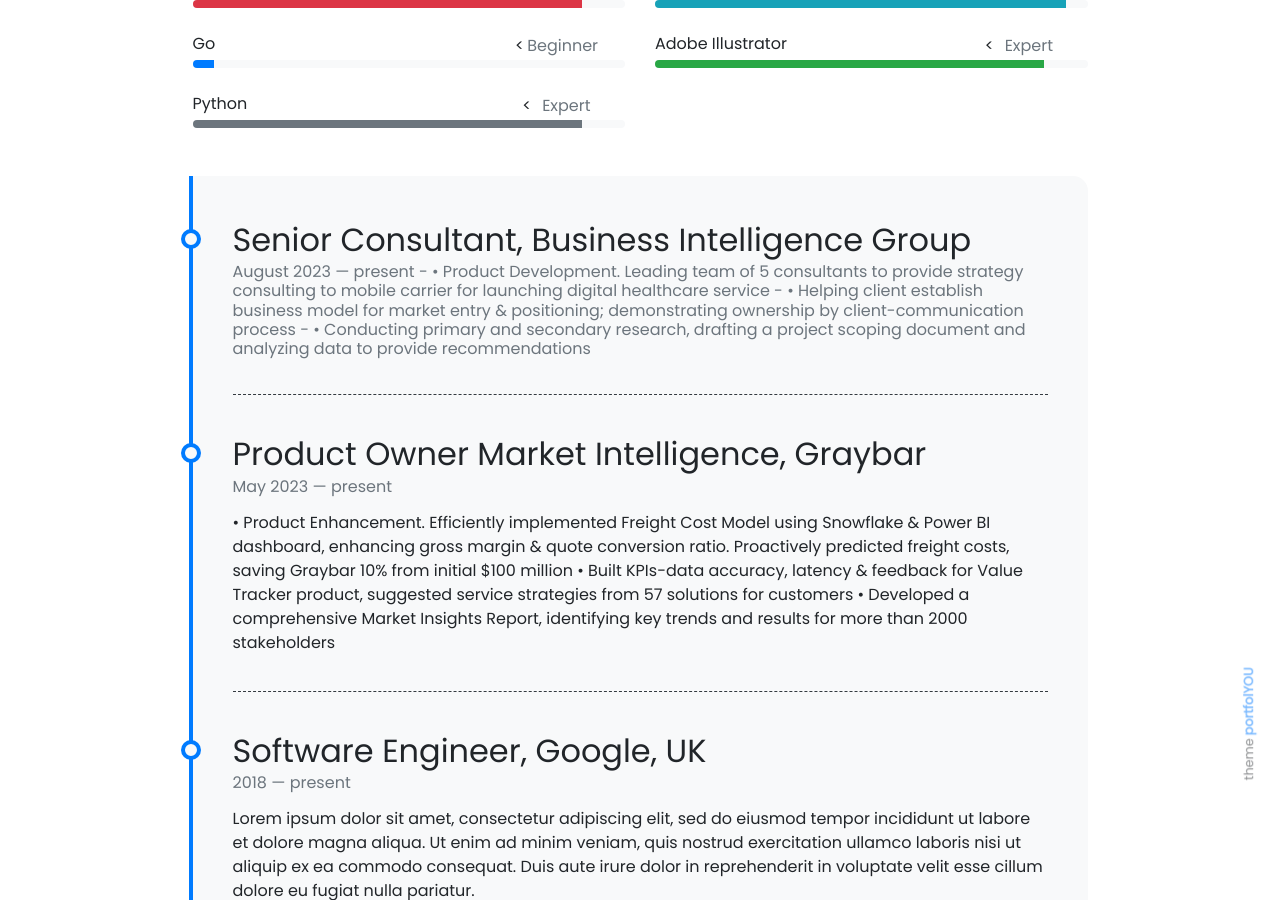
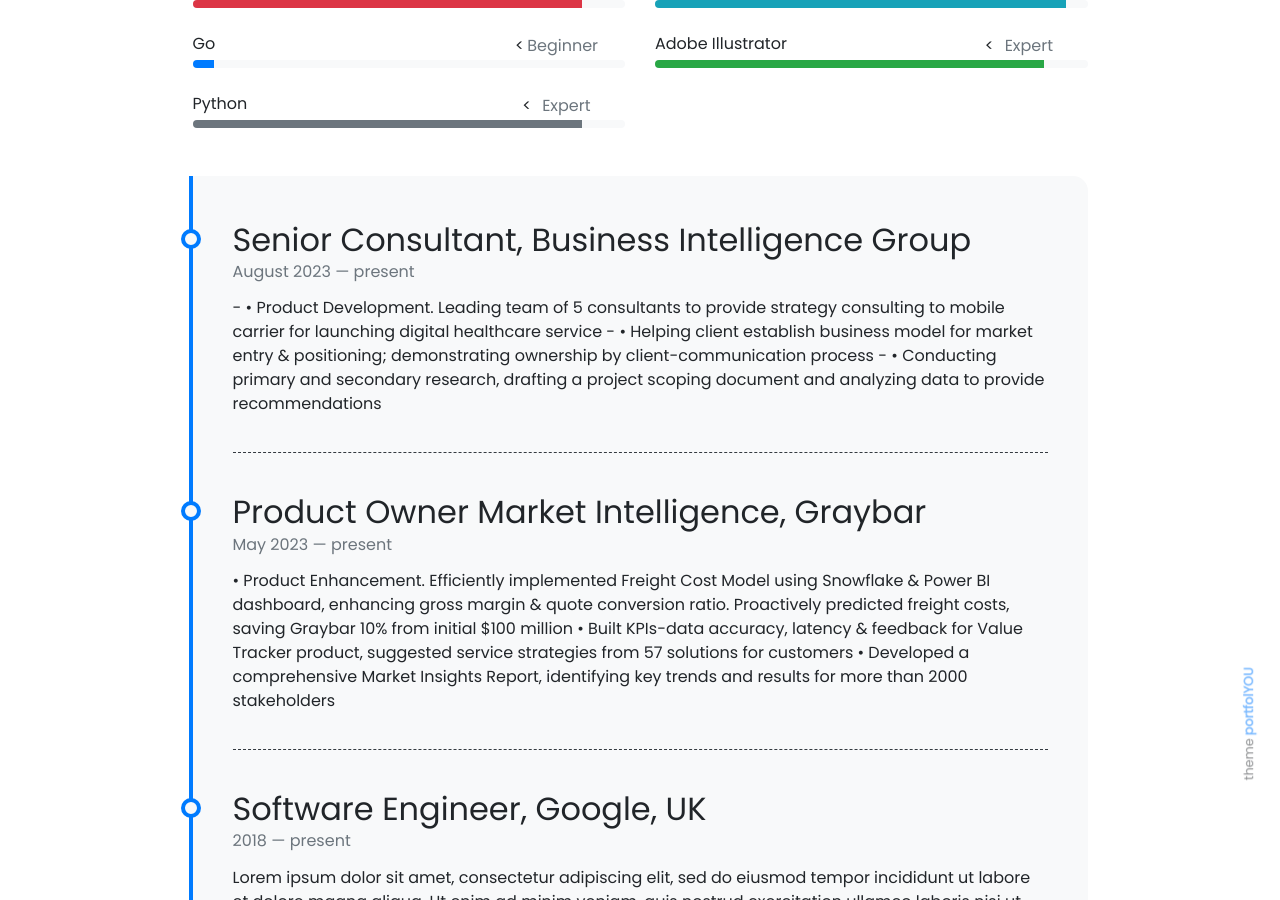
Before and after one commit to sankalpjain63/sankalpjain63.github.io, a Jekyll site: the page built from pages/about.md, in a window 1280 px wide and 900 px high, scrolled down 413 px. Built offline with Jekyll 4.4.1, drawn with Linux system fonts in a browser that asks for light colours; nearby versions of some CDN libraries; part of the change alters nothing that is shown.

```diff
--- a/_data/timeline.yml
+++ b/_data/timeline.yml
@@ -1,6 +1,7 @@
 - title: Senior Consultant, Business Intelligence Group
   from: "August 2023"
   to: present
+  description: |
     - • Product Development. Leading team of 5 consultants to provide strategy consulting to mobile carrier for launching digital healthcare service
     - • Helping client establish business model for market entry & positioning; demonstrating ownership by client-communication process
     - • Conducting primary and secondary research, drafting a project scoping document and analyzing data to provide recommendations
```
